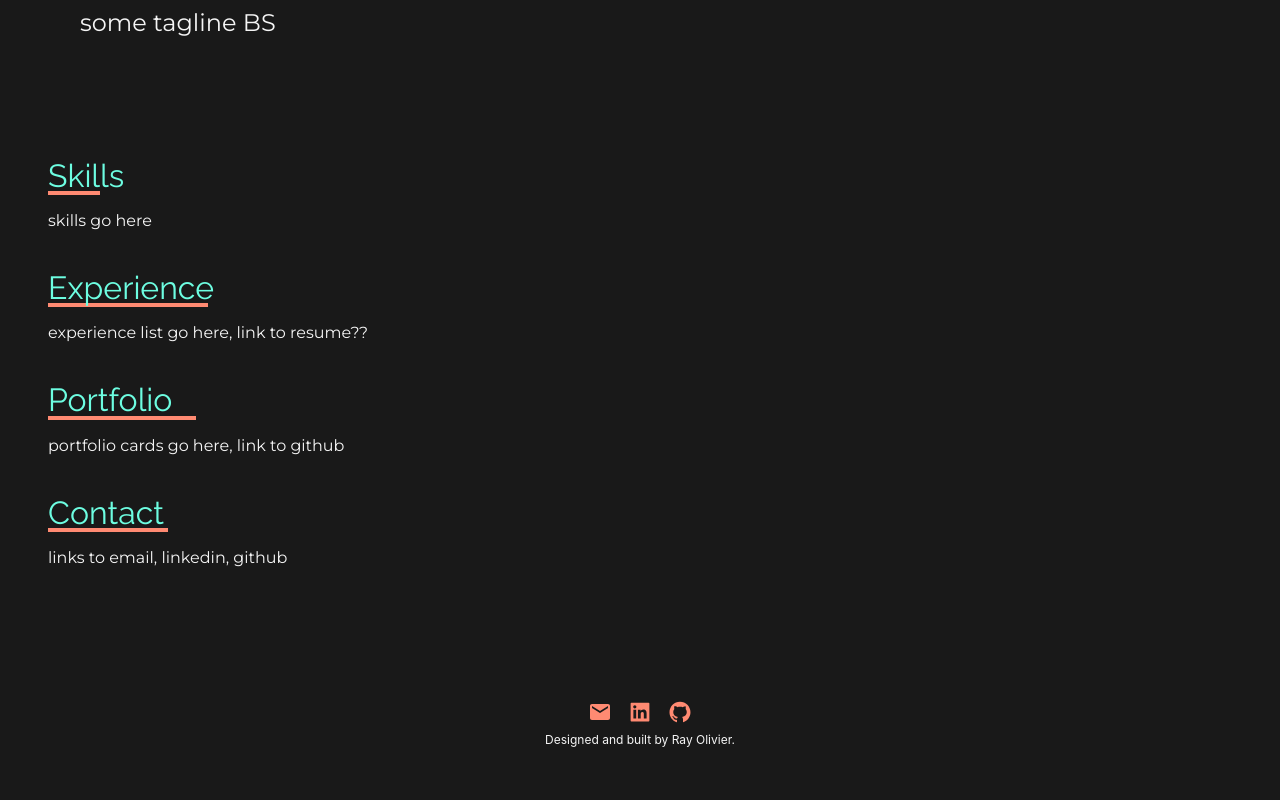
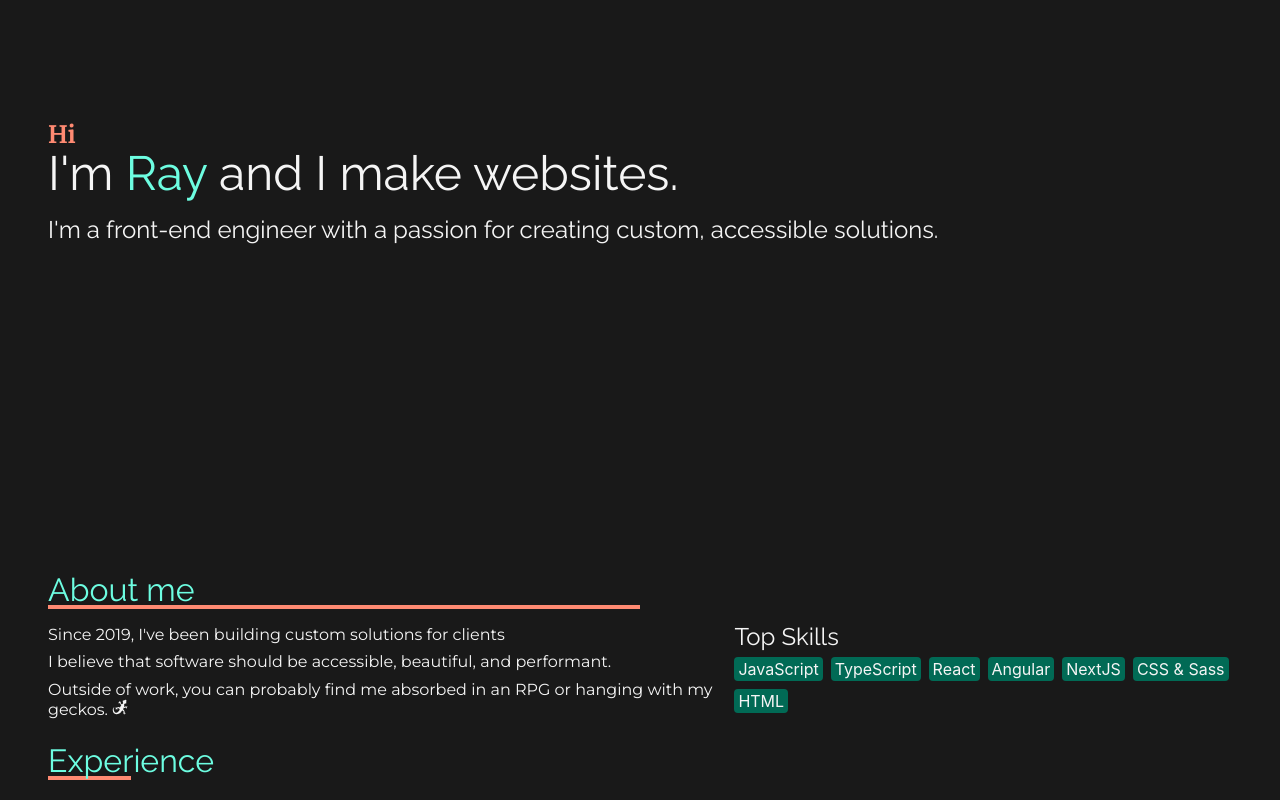
Before and after one commit to RayOlivier/portfolio, a React (Vite) app: page / in a window 1280 px wide. Shown: the part 260-1060 px from the top of the page. Before the commit the page ends 1022 px from the top, so only its background shows below. Built offline with nearby package versions, Linux system fonts and the light colour scheme.

Commit message:
adding about content and contact info

```diff
--- a/src/App.scss
+++ b/src/App.scss
@@ -14,27 +14,39 @@
   display: flex;
   flex-direction: column;
   align-items: flex-start;
-  min-height: 100vh;
+  // min-height: 100vh;
 }
 
 .section {
-  margin: 2rem 0;
-  // width: 100%;
+  // margin: 0 0;
+  margin-bottom: 2rem;
 }
+
+/*
+/////////////
+  LANDING
+////////////
+*/
 
 .landing {
   display: flex;
   flex-direction: column;
-  padding: 10rem 4rem;
+  justify-content: center;
+  // padding: 10rem 4rem;
+  // min-height: calc(100vh - $navHeight);
+  height: calc(100vh - 64px); //account for nav
 }
 
 .eyebrow {
   color: $secondary;
   font-weight: bolder;
   font-size: 3rem;
+  font-family: 'Merriweather', serif;
 }
 
 .introduction {
+  font-family: 'Raleway', sans-serif;
+
   span {
     color: $primary;
   }
@@ -42,14 +54,78 @@
 
 .tagline {
   font-size: 3rem;
+  font-family: 'Raleway', sans-serif;
 }
 
-@keyframes logo-spin {
-  from {
-    transform: rotate(0deg);
+/*
+/////////////
+  SKILLS
+////////////
+*/
+
+.skills-content {
+  display: flex;
+  flex-direction: column;
+  gap: 2rem;
+
+  @media (min-width: $desktop) {
+    flex-direction: row;
   }
-  to {
-    transform: rotate(360deg);
+}
+
+.skills-list {
+  display: flex;
+  flex-wrap: wrap;
+  gap: 1rem;
+
+  li {
+    background-color: $primary_dark;
+    padding: 0.5rem;
+    border-radius: 4px;
+  }
+}
+
+/*
+/////////////
+  EXPERIENCE
+////////////
+*/
+
+/*
+/////////////
+  PROJECTS
+////////////
+*/
+
+/*
+/////////////
+  CONTACT
+////////////
+*/
+
+.contact {
+  &__email {
+    font-size: 3rem;
+    color: $secondary_dark;
+  }
+}
+
+.contact-list {
+  display: flex;
+  flex-direction: column;
+  gap: 2rem;
+
+  li {
+    font-size: 3rem;
+    // background-color: $white_10;
+    border-radius: 4px;
+    // padding: 0.5rem;
+
+    .contact-link {
+      display: flex;
+      align-items: center;
+      gap: 1rem;
+    }
   }
 }
 
--- a/src/App.tsx
+++ b/src/App.tsx
@@ -1,34 +1,87 @@
 import './App.scss';
 import Footer from './components/footer/footer';
 import Nav from './components/nav/nav';
+import { GiGecko } from 'react-icons/gi';
 
 function App() {
   return (
     <>
       <Nav></Nav>
       <main className="main">
-        <section className="section landing">
-          <div className="eyebrow">Hi</div>
-          <h1 className="introduction">
-            I'm <span>Ray</span> and I make websites.
-          </h1>
-          <p className="tagline">some tagline BS</p>
+        <section className="section">
+          <div className="landing">
+            <div className="eyebrow">Hi</div>
+            <h1 className="introduction">
+              I'm <span>Ray</span> and I make websites.
+            </h1>
+            <p className="tagline">I'm a front-end engineer with a passion for creating custom, accessible solutions.</p>
+          </div>
         </section>
         <section className="section">
-          <h2>Skills</h2>
-          <p>skills go here</p>
+          <h2>About me</h2>
+          <div className="skills-content">
+            <div>
+              {/* <h3>The Man</h3> */}
+              <div>
+                <p>Since 2019, I've been building custom solutions for clients </p>
+                <p>I believe that software should be accessible, beautiful, and performant.</p>
+                {/* <p>I'm a front-end engineer with expertise in creating beautiful and accessible web solutions with modern frameworks and best practices.</p> */}
+                <p>
+                  Outside of work, you can probably find me absorbed in an RPG or hanging with my geckos. <GiGecko />
+                </p>
+              </div>
+            </div>
+            <div>
+              <h3>Top Skills</h3>
+              <ul className="skills-list">
+                <li>JavaScript</li>
+                <li>TypeScript</li>
+                <li>React</li>
+                <li>Angular</li>
+                <li>NextJS</li>
+                <li>CSS & Sass</li>
+                <li>HTML</li>
+              </ul>
+            </div>
+          </div>
         </section>
         <section className="section">
           <h2>Experience</h2>
-          <p>experience list go here, link to resume??</p>
+          <div></div>
         </section>
         <section className="section">
-          <h2>Portfolio</h2>
+          <h2>Projects</h2>
           <p>portfolio cards go here, link to github</p>
         </section>
-        <section className="section">
+        <section className="section contact">
           <h2>Contact</h2>
-          <p>links to email, linkedin, github</p>
+          <p>
+            Whether you have an opportunity or just want to chat, my inbox is always open! Let's <a>connect on LinkedIn</a> or <a>shoot me an email.</a>
+          </p>
+
+          <p>
+            Or if you're old school, here's my email: <span className="contact__email">rayolivier@outlook.com</span>
+          </p>
+          {/* <ul className="contact-list">
+            <li>
+              <a className="contact-link" href="mailto:rayolivier@outlook.com">
+                <MdEmail size="4rem" />
+                rayolivier@outlook.com
+              </a>
+            </li>
+            <li>
+              <a className="contact-link" href="https://www.linkedin.com/in/rayolivier/" target="_blank">
+                <AiFillLinkedin size="4rem" />
+                LinkedIn
+              </a>
+            </li>
+            <li>
+              <a className="contact-link" href="https://github.com/RayOlivier">
+                <AiFillGithub size="4rem" />
+                Github
+              </a>
+            </li>
+          </ul> */}
         </section>
       </main>
       <Footer> </Footer>
```
